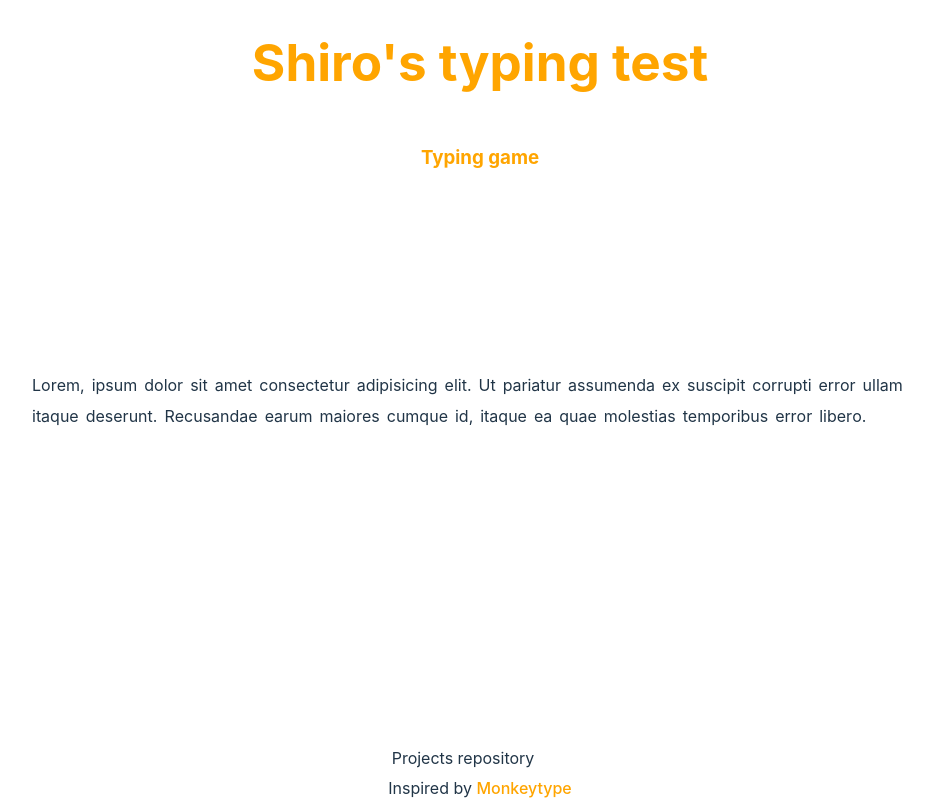
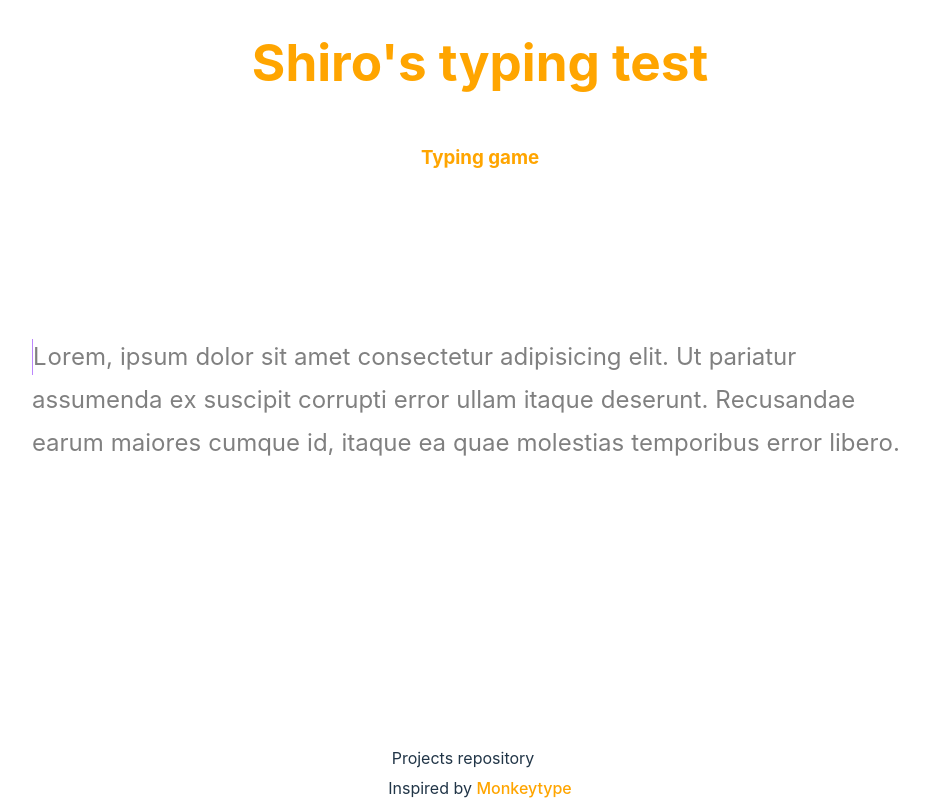
Before and after one commit to SkyDmytro/typing_test, a React (Vite) app: page / in a window 1280 px wide. Shown: the whole page, without its empty margins (160-1093 px from the left). Built offline with nearby package versions, Linux system fonts and the light colour scheme.

Commit message:
first version of typing field

```diff
--- a/src/components/TypingField/TypingField.tsx
+++ b/src/components/TypingField/TypingField.tsx
@@ -1,4 +1,3 @@
-import React, { useState } from 'react'
 import { TypingFieldWord } from './components/TypingFieldWord';
 import "./typingField.style.scss"
 import classNames from 'classnames';
@@ -10,7 +9,8 @@ interface TypingFieldProps{
 
 export const TypingField = ({string}:TypingFieldProps) => {
   const newString = string;
-  const [words,setWords]=useState<string[]>(newString.split(" "))
+  const words = newString.split(" ")
+
 
   return (
     <div className={classNames("words")}>
@@ -18,7 +18,7 @@ export const TypingField = ({string}:TypingFieldProps) => {
       words.map((word,idx)=>{
 
         return (
-          <TypingFieldWord word={word} isActive={false} key={idx} activeLetter={1}/>
+          <TypingFieldWord word={word} isActive={false} key={idx} activeLetter={1} idx={idx} />
         )
       })
     }
--- a/src/components/TypingField/components/TypingFieldWord.tsx
+++ b/src/components/TypingField/components/TypingFieldWord.tsx
@@ -5,22 +5,23 @@ interface TypingFieldWordProps{
   isActive:boolean,
   word:string,
   activeLetter:number
+  idx:number
 }
 
-const Letter =({letter,isCorrect}:{letter:string,isCorrect:"correct"|"incorrect"|"none"})=> {
+const Letter =({letter,indexes}:{indexes:string,letter:string,isCorrect:"correct"|"incorrect"|"none"})=> {
   return(
-  <div className={classNames(isCorrect)}>
+  <span className={classNames("letter",indexes)}>
   {letter}
-  </div>)
+  </span>)
 }
 
-export const TypingFieldWord = ({isActive,word}:TypingFieldWordProps) => {
+export const TypingFieldWord = ({isActive,word,idx}:TypingFieldWordProps) => {
   const splitedWord = word.split("")
 
   return (
     <div className={classNames(isActive,"word")}>
-      {splitedWord.map((letter,idx)=>{
-        return <Letter letter={letter} key={idx} isCorrect={"none"}/>
+      {splitedWord.map((letter,idx2)=>{
+        return <Letter letter={letter} key={idx2} isCorrect={"none"} indexes={`${idx}`+`${idx2}`} />
       })}
     </div>
   )
--- a/src/components/TypingField/components/typingFieldWord.style.scss
+++ b/src/components/TypingField/components/typingFieldWord.style.scss
@@ -1,3 +1,15 @@
 .word{
   display: flex;
+  .letter{
+    &.caret-left{
+        border-left: 1px solid rgb(187, 134, 252);
+        border-right: 1px solid transparent;
+    }
+    &.correct{
+      color:white
+    }
+    &.incorrect{
+      color:red
+    }
+  }
 }
--- a/src/components/TypingField/typingField.style.scss
+++ b/src/components/TypingField/typingField.style.scss
@@ -3,5 +3,6 @@
   flex-wrap: wrap;
   width: 70%;
   gap: 7px;
-
+  font-size: 24px;
+  color: gray;
 }
--- /dev/null
+++ b/src/components/TypingInput/TypingInput.tsx
@@ -0,0 +1,14 @@
+import React from "react";
+import "./typinginput.style.scss";
+
+interface TypingInputProps {
+  onChange: (inputText: string) => void;
+  inputRef:React.RefObject<HTMLInputElement>,
+}
+export const TypingInput = ({ onChange,inputRef }: TypingInputProps) => {
+  const handleChange = (e: React.ChangeEvent<HTMLInputElement>) => {
+    onChange(e.target.value);
+  };
+
+  return <input ref={inputRef} className="input" onChange={handleChange} />;
+};
--- /dev/null
+++ b/src/components/TypingInput/typinginput.style.scss
@@ -0,0 +1,7 @@
+.input{
+  background-color: transparent;
+  position: absolute;
+  width: 70%;
+  height: 100px;
+  opacity: 0;
+}
--- a/src/components/TypingTest/TypingTest.tsx
+++ b/src/components/TypingTest/TypingTest.tsx
@@ -1,12 +1,53 @@
-import { TypingField } from "../TypingField/TypingField"
-import "./typingTest.style.scss"
+import { useEffect, useRef, useState } from "react";
+import { TypingField } from "../TypingField/TypingField";
+import { TypingInput } from "../TypingInput/TypingInput";
+import "./typingTest.style.scss";
+import {useToggleClassName } from "../../hooks/useAddClassName";
 
 export const TypingTest = () => {
+  const inputRef = useRef<HTMLInputElement>(null)
+  const { add, remove } = useToggleClassName();
+  const [currentCharIndex,setCurrentCharIndex]= useState(0)
+  const [currentWordIndex, setCurrentWordIndex]=useState(0)
+
+  const text =
+    "Lorem, ipsum dolor sit amet consectetur adipisicing elit. Ut pariatur assumenda ex suscipit corrupti error ullam itaque deserunt. Recusandae earum maiores cumque id, itaque ea quae molestias temporibus error libero.";
+  useEffect(() => {
+    add({ classname: "caret-left", elementClassname: "00" });
+    inputRef.current?.focus()
+    return () => {
+      remove({ classname: "caret-left", elementClassname: "00" });
+    };
+  }, []);
+
+  const handleInputChange = (input: string) => {
+    const typedChar = input[input.length-1];
+    const expectedChar = text[input.length - 1];
+    console.log(typedChar, expectedChar);
+    if (typedChar === expectedChar) {
+      if(typedChar===" "){
+        setCurrentWordIndex(currentWordIndex+1)
+        setCurrentCharIndex(0)
+      }
+      else{
+        setCurrentCharIndex(currentCharIndex+1)
+      }
+      remove({classname:"caret-left",elementClassname:`${currentWordIndex}${currentCharIndex}`})
+      add({classname:"caret-left",elementClassname:`${currentWordIndex}${currentCharIndex+1}`})
+      remove(({classname:"incorrect",elementClassname:`${currentWordIndex}${currentCharIndex}`}))
+      add({classname:"correct",elementClassname:`${currentWordIndex}${currentCharIndex}`})
+    }else{
+      add(({classname:"incorrect",elementClassname:`${currentWordIndex}${currentCharIndex}`}))
+    }
+
+  };
+
   return (
     <>
-    <div className="field">
-    <TypingField string="Lorem, ipsum dolor sit amet consectetur adipisicing elit. Ut pariatur assumenda ex suscipit corrupti error ullam itaque deserunt. Recusandae earum maiores cumque id, itaque ea quae molestias temporibus error libero." activeWordAndSymbol={[1,1]}/>
-    </div>
+      <div className="field">
+        <TypingField string={text} activeWordAndSymbol={[1, 1]} />
+        <TypingInput onChange={handleInputChange} inputRef={inputRef} />
+      </div>
     </>
-    )
-}
+  );
+};
--- /dev/null
+++ b/src/hooks/useAddClassName.tsx
@@ -0,0 +1,34 @@
+export const useToggleClassName = () => {
+
+  const handleAddClassName =({
+    classname,
+    elementClassname,
+  }: {
+    classname: string;
+    elementClassname: string;
+  })=>{
+
+    const htmlElement = document.getElementsByClassName(elementClassname);
+
+    if (htmlElement[0]) {
+      htmlElement[0].classList.add(classname);
+    }
+  }
+  const  handleRemoveClassName= ({
+    classname,
+    elementClassname,
+  }: {
+    classname: string;
+    elementClassname: string;
+  })=>{
+    const htmlElement = document.getElementsByClassName(elementClassname);
+
+    if (htmlElement[0]) {
+      htmlElement[0].classList.remove(classname);
+    }
+  };
+  return {
+    add:handleAddClassName,
+    remove:handleRemoveClassName
+  }
+};
```
